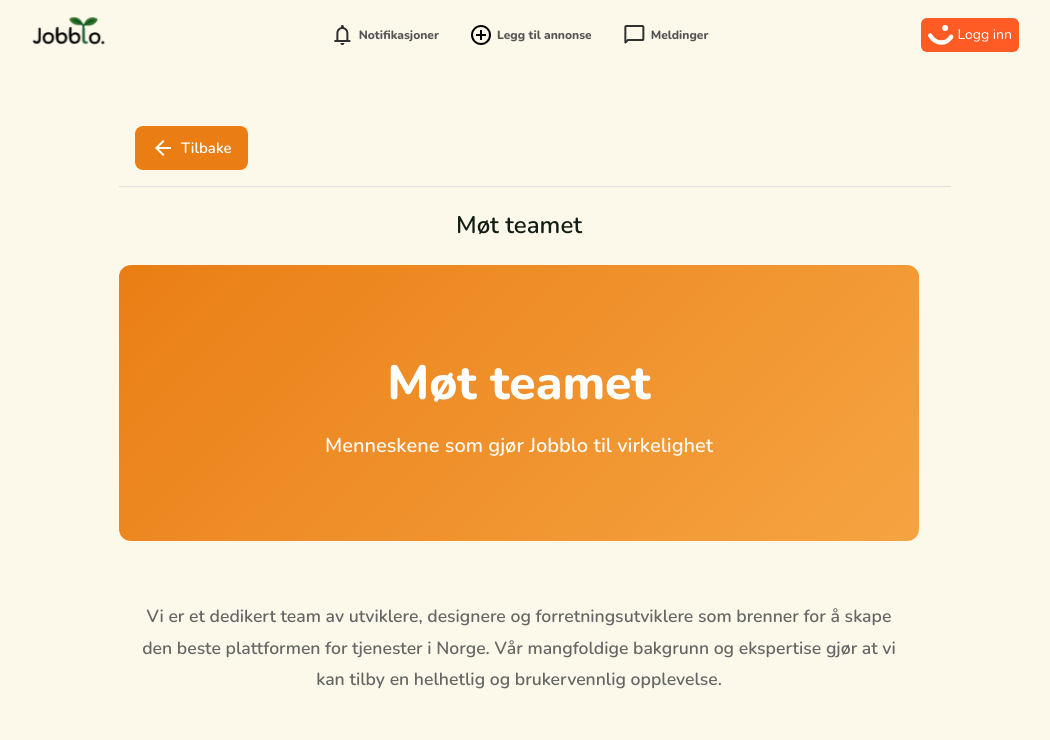
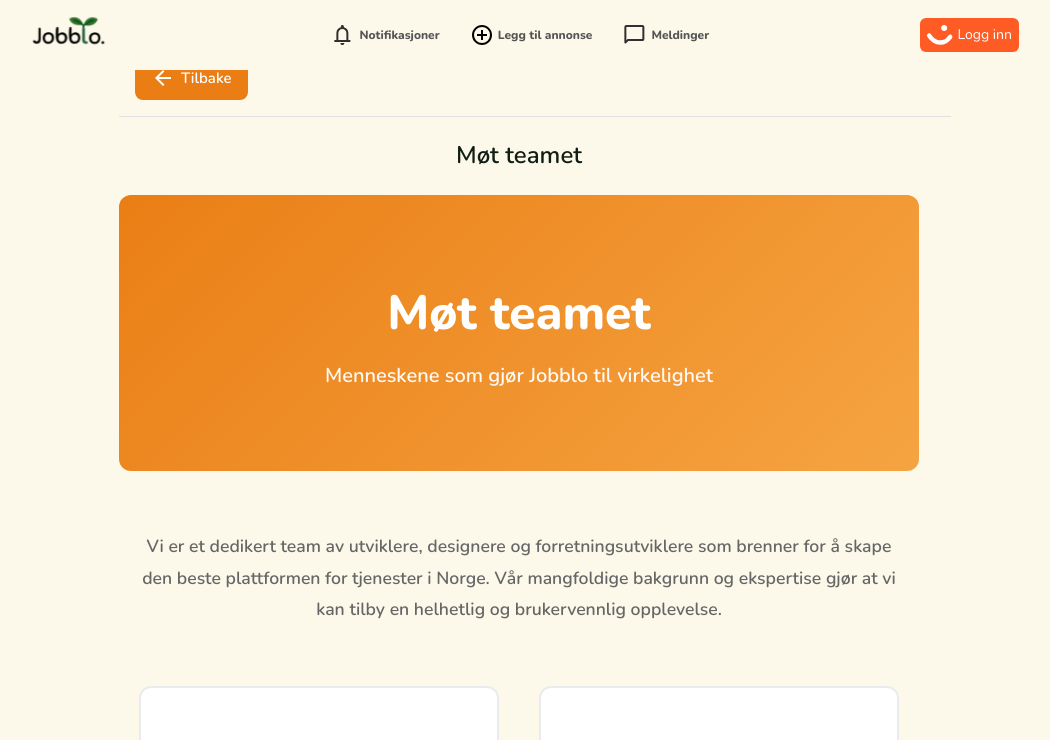
Before and after one commit to abdi4312/jobblo, a React (Vite) app in the folder frontend/: page /team in a window 1280 px wide. Shown: the top 740 px of the page, without its empty margins (121-1171 px from the left). Built offline with nearby package versions, Linux system fonts and the light colour scheme; no server answers.

Commit message:
make the header dynamic based on screensize

```diff
--- a/frontend/src/components/layout/header/Header.module.css
+++ b/frontend/src/components/layout/header/Header.module.css
@@ -1,15 +1,27 @@
 .container {
   background-color: #fcf9eb;
+  width: 100%;
+  position: fixed; /* gjør header fast */
+  top: 0;
+  left: 0;
+  right: 0;
+  height: 70px;
+  z-index: 1000;
+  transition: transform 0.3s ease;
+  display: flex;
+  justify-content: center; /* sentrer innhold */
+}
+
+.inner {
   max-width: 1000px;
-  display: grid;
-  grid-template-columns: 1fr auto 1fr;
+  width: 100%;
+  display: flex;
   align-items: center;
-  height: 70px;
+  justify-content: space-between; /* logo venstre, ikoner midt, knapp høyre */
   padding: 0 20px;
-  position: relative;
-  z-index: 1;
-  margin: 0 auto;
 }
+
+
 
 .iconContainer {
   align-items: center;
@@ -79,3 +91,21 @@
 .iconWithLabel:hover .iconLabel {
   color: var(--color-primary); /* litt farge ved hover */
 }
+
+
+/* Skjult når man scroller ned */
+.headerHidden {
+  transform: translateY(-100%);
+}
+
+/* Synlig */
+.headerVisible {
+  transform: translateY(0);
+}
+
+/* Desktop: alltid synlig */
+@media (min-width: 1024px) {
+  .container {
+    transform: translateY(0) !important;
+  }
+}
--- a/frontend/src/components/layout/header/Header.tsx
+++ b/frontend/src/components/layout/header/Header.tsx
@@ -14,12 +14,20 @@
   const location = useLocation();
   const user = useUserStore((state) => state.user);
   const [hasUnreadMessages, setHasUnreadMessages] = useState(false);
+  const [showHeader, setShowHeader] = useState(true);
+  const [lastScrollY, setLastScrollY] = useState(0);
+
+
+
+
 
   useEffect(() => {
     if (!user) {
       setHasUnreadMessages(false);
       return;
     }
+
+
 
     const checkUnreadMessages = async () => {
       try {
@@ -123,9 +131,35 @@
     handleProtectedNavigation("/messages");
   };
 
+
+  useEffect(() => {
+    const handleScroll = () => {
+      if (window.scrollY < lastScrollY) {
+        // Bruker scroller opp
+        setShowHeader(true);
+      } else {
+        // Bruker scroller ned
+        setShowHeader(false);
+      }
+      setLastScrollY(window.scrollY);
+    };
+
+    window.addEventListener("scroll", handleScroll);
+
+    return () => {
+      window.removeEventListener("scroll", handleScroll);
+    };
+  }, [lastScrollY]);
+
+
   return (
     <>
-      <div className={styles.container}>
+      <div
+          className={`${styles.container} ${
+            showHeader ? styles.headerVisible : styles.headerHidden
+          }`}
+        >
+        <div className={styles.inner}>
         <div className={styles.jobbloIcon} onClick={() => navigate("/")}>
           <Icons.JobbloIcon />
         </div>
@@ -162,6 +196,7 @@
         <div className={styles.buttonContainer}>
           <VippsButton />
         </div>
+        </div>
       </div>
     </>
   );
```
